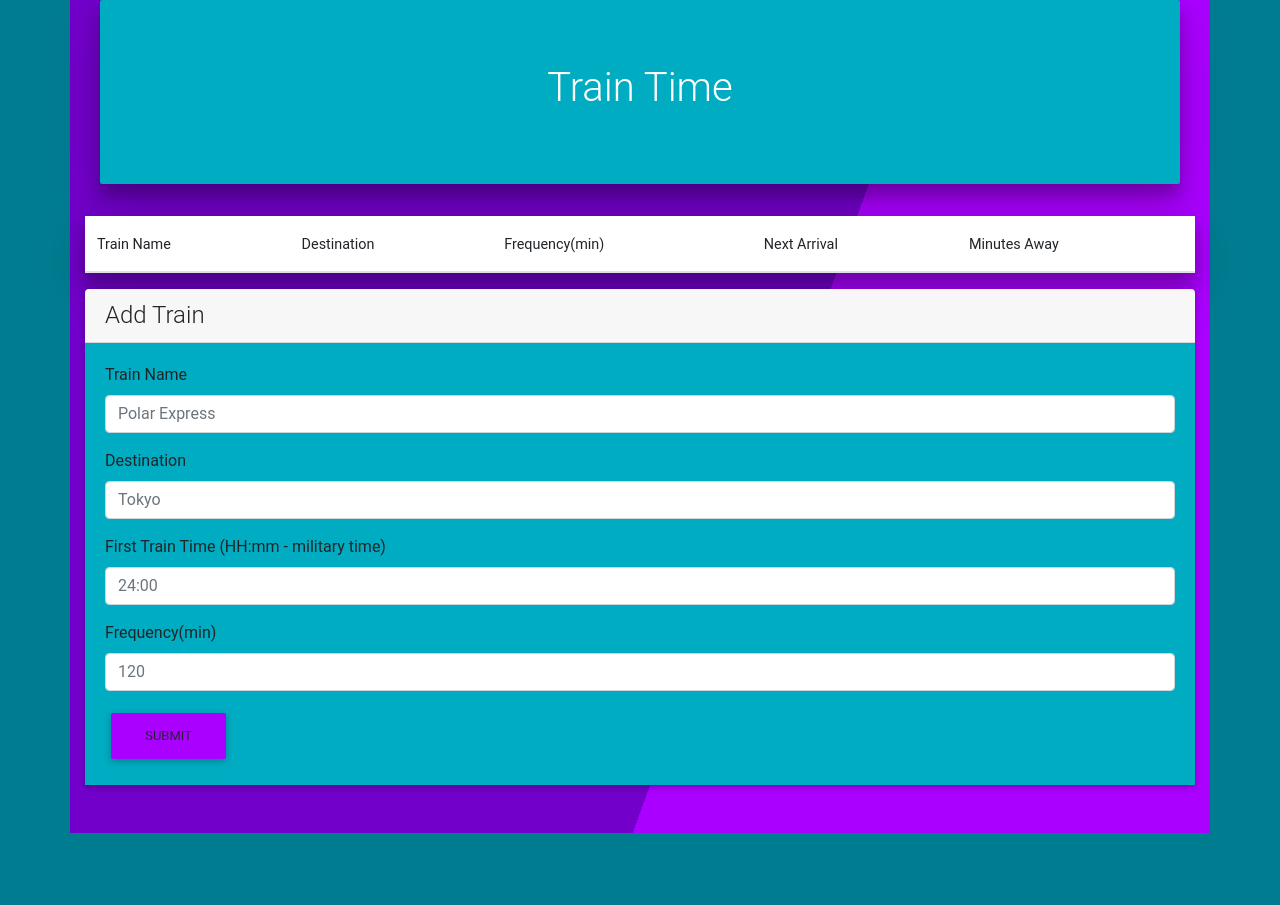
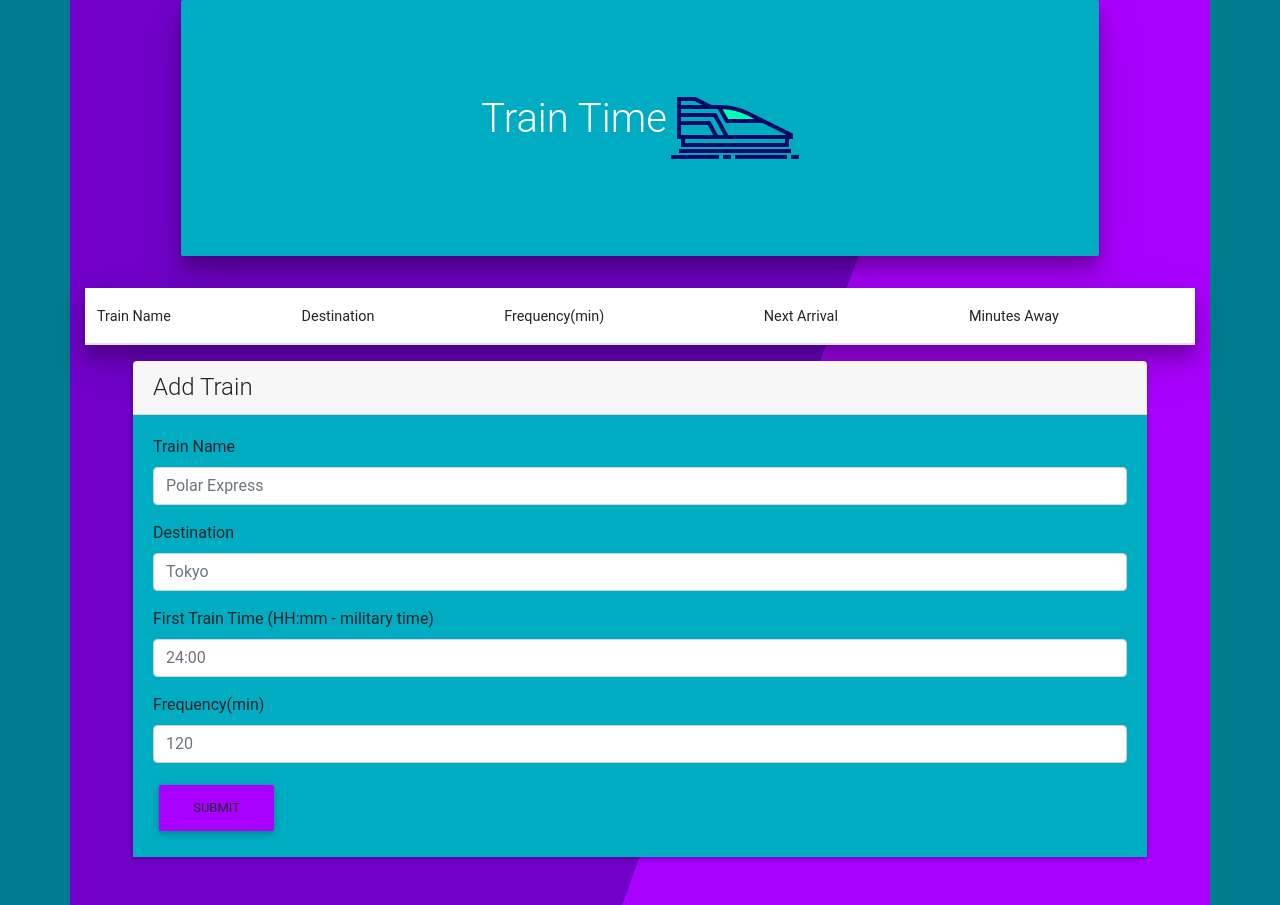
Before and after one commit to jackson-harris-iii/TrainScheduler, a plain HTML site: page index.html in a window 1280 px wide. Before the commit the page ends 833 px from the top, so only its background shows below. Drawn offline with nearby package versions, Linux system fonts and the light colour scheme; no server answers.

Commit message:
update icon and colors

```diff
--- a/index.html
+++ b/index.html
@@ -28,9 +28,10 @@
 </head>
 <body class="main">
     <div class="container inner">
-        <div class="container">
-            <div class="jumbotron text-center trainHeader z-depth-3">
-                <h1>Train Time</h1>
+        <div class="container pl-5 pr-5">
+            <div class="jumbotron text-center trainHeader z-depth-3 ml-5 mr-5">
+                <h1 class="d-inline-block">Train Time</h1>
+                <img src="assets/images/train.png" class="d-inline-block" alt="trainImage">
             </div>
         </div>
         <div class="container">
@@ -51,7 +52,7 @@
                     <!--Table head-->
 
                     <!--Table body-->
-                    <tbody class="timeDisplayBody" id="trains">
+                    <tbody class="timeDisplayBody text-white" id="trains">
 
                     </tbody>
                     <!--Table body-->
@@ -62,7 +63,7 @@
         </div>
         <div class="row">
             <div class="container">
-                <div class="card mb-5">
+                <div class="card mb-5 ml-5 mr-5">
                     <h4 class="card-header">Add Train</h4>
                     <div class="card-body timeDisplayBody">
                         <form>
```
Also changed, not shown: assets/images/train.png (added).
